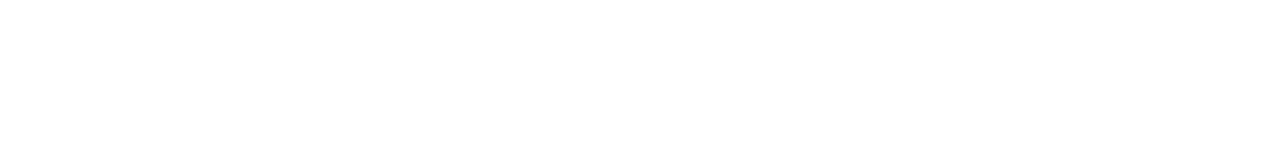
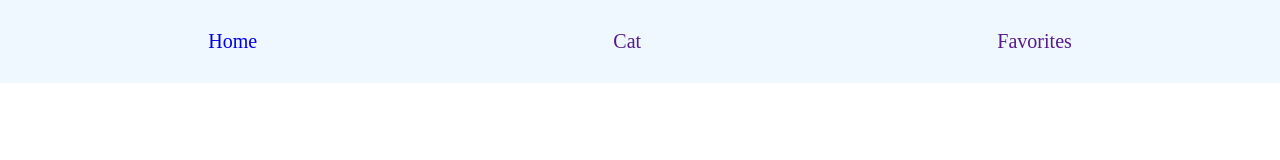
Before and after one commit to Ankeshkewat/Cat-project, a plain HTML site: page index.html in a window 1280 px wide. Drawn offline with Linux system fonts and the light colour scheme.

Commit message:
Navbar completed

```diff
--- a/index.html
+++ b/index.html
@@ -4,8 +4,38 @@
     <meta charset="UTF-8">
     <meta name="viewport" content="width=device-width, initial-scale=1.0">
     <title>Cat-project</title>
+    <style>
+        *{
+            margin: 0;
+            padding: 0;
+        }
+        nav{
+            background-color: aliceblue;
+            width: 99.99%;
+            margin: auto;
+        }
+        nav ul{
+            list-style: none;
+            display: flex;
+            /* border: 3px dashed red; */
+            justify-content: space-around;
+            padding: 30px;
+        }
+        nav li{
+            font-size: 20px;
+        }
+        nav a{
+            text-decoration: none;
+        }
+    </style>
 </head>
 <body>
-
+    <nav>
+        <ul>
+            <li><a href="#">Home</li></a>
+            <li><a href="">Cat</li></a>
+            <li><a href="">Favorites</li></a>
+        </ul>
+    </nav>
 </body>
 </html>
```
